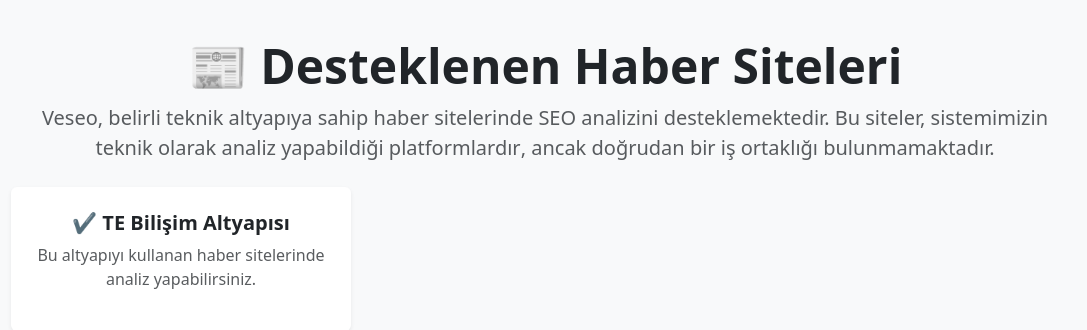
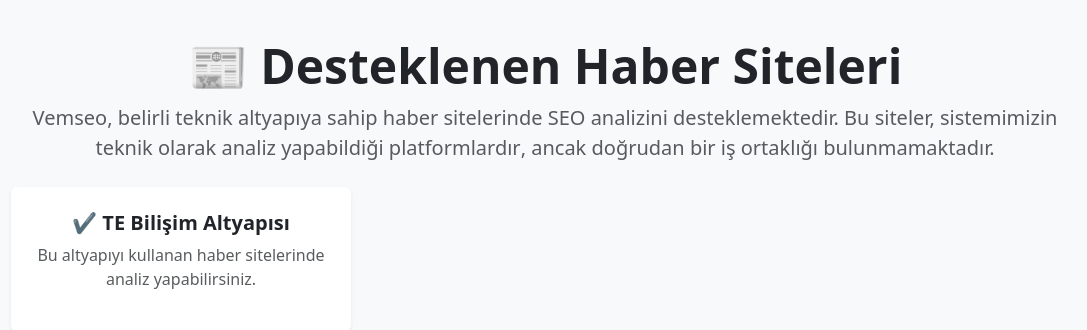
Before and after one commit to yilmazemrecom/vesseo, a FastAPI app: page /about in a window 1280 px wide. Shown: the part 644-974 px from the top of the page, without its empty margins (95-1182 px from the left). Run offline with FastAPI, Linux system fonts and the light colour scheme; some libraries are stand-ins or nearby versions.

Commit message:
Veseo ismi VemSeo olarak güncellendi; "Hakkında" sayfasındaki metin güncellendi. Trend güncelleyici başlangıçta otomatik olarak çalışacak şekilde ayarlandı.

```diff
--- a/app/templates/about.html
+++ b/app/templates/about.html
@@ -41,7 +41,7 @@
         <div class="text-center mb-4">
             <h2 class="display-5 fw-bold">📰 Desteklenen Haber Siteleri</h2>
             <p class="lead text-muted">
-                Veseo, belirli teknik altyapıya sahip haber sitelerinde SEO analizini desteklemektedir.
+                Vemseo, belirli teknik altyapıya sahip haber sitelerinde SEO analizini desteklemektedir.
                 <strong>Bu siteler, sistemimizin teknik olarak analiz yapabildiği platformlardır</strong>, ancak doğrudan bir iş ortaklığı bulunmamaktadır.
             </p>
         </div>
--- a/app/trends.py
+++ b/app/trends.py
@@ -91,6 +91,6 @@
         print("✅ Trendler başarıyla güncellendi!")
         await asyncio.sleep(3600)  # 1 saat bekle (3600 saniye)
 
-#@router.on_event("startup")
-#async def start_trend_updater():
-#    asyncio.create_task(update_trends())  # Sunucu başlarken trendleri otomatik yenile
+@router.on_event("startup")
+async def start_trend_updater():
+    asyncio.create_task(update_trends())  # Sunucu başlarken trendleri otomatik yenile
```
